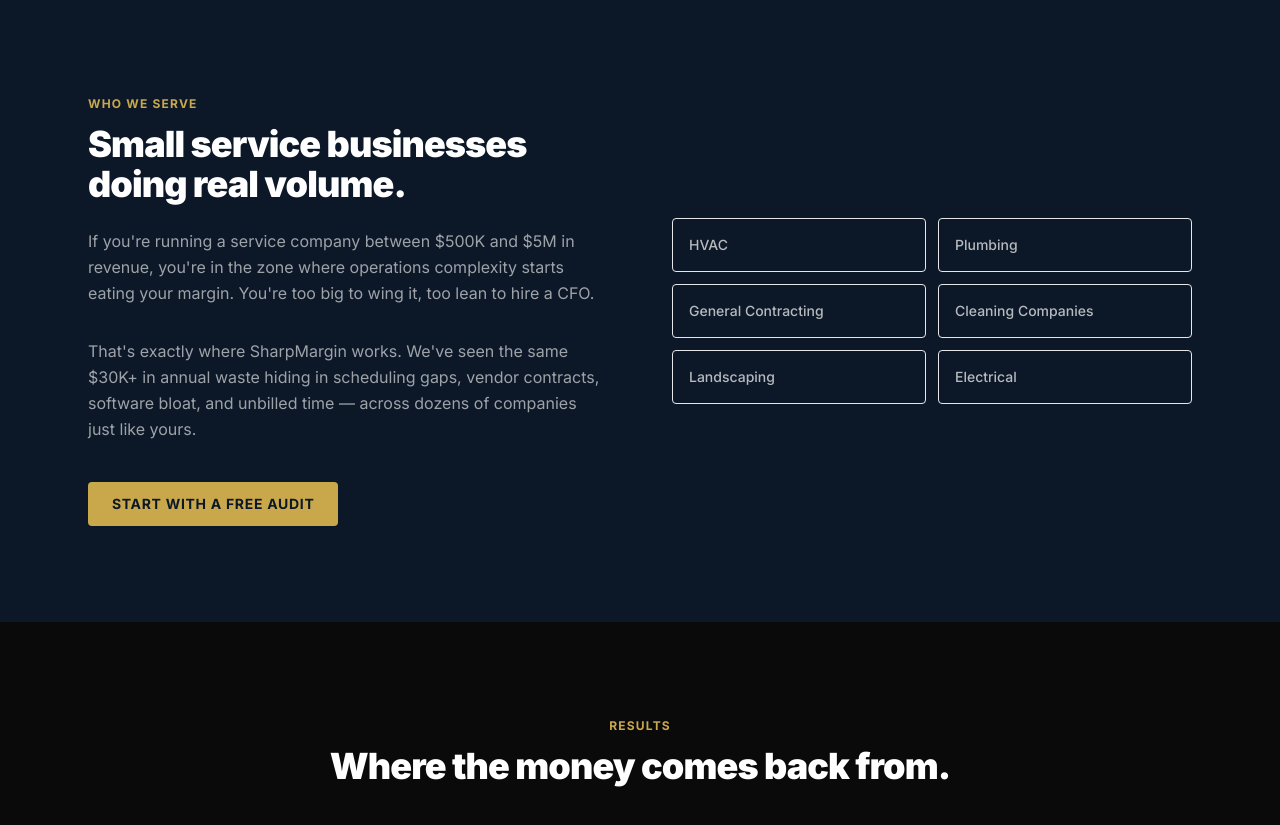
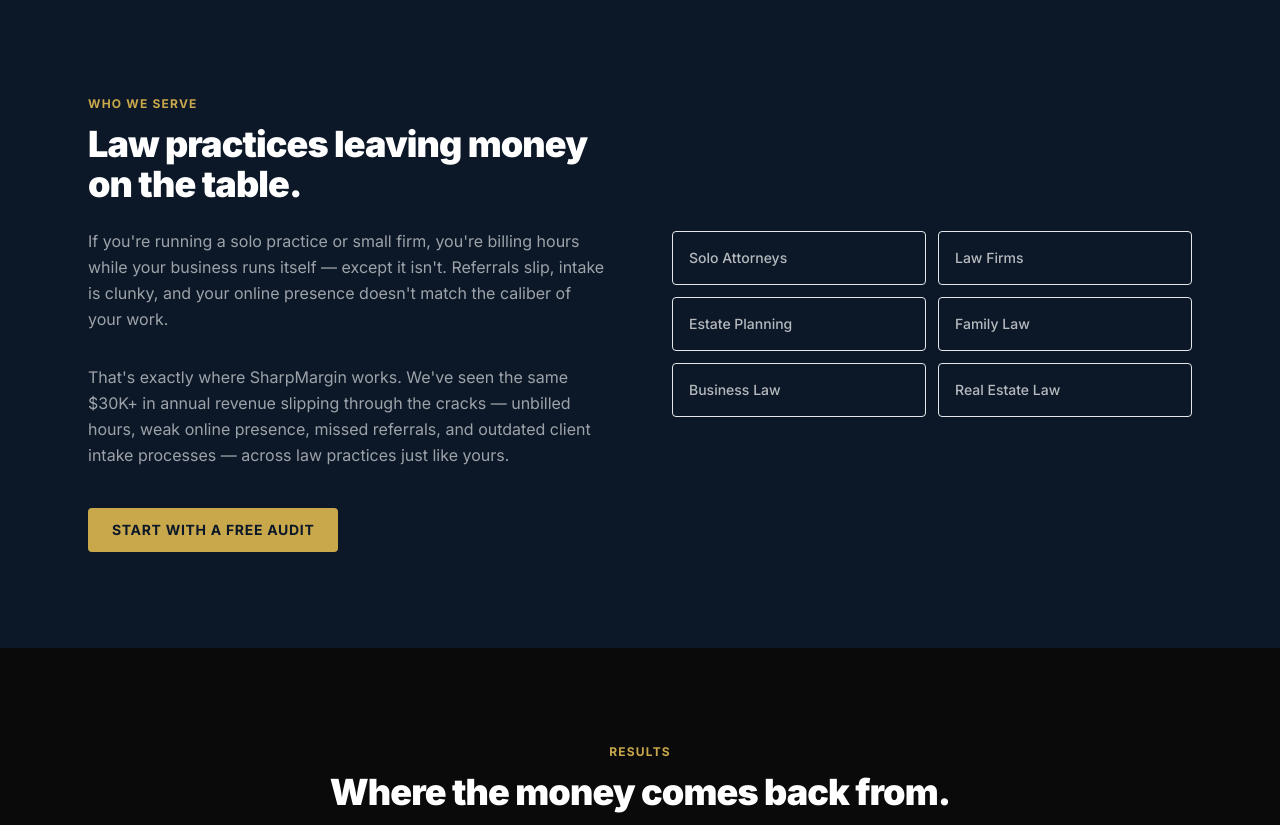
Before and after one commit to NobleLandCo/sharpmargin, a Next.js app: page / in a window 1280 px wide. Shown: the part 1540-2365 px from the top of the page. Built offline with nearby package versions, Linux system fonts and the light colour scheme.

Commit message:
Update homepage copy + industries to target law practices

```diff
--- a/src/app/page.tsx
+++ b/src/app/page.tsx
@@ -42,7 +42,7 @@ const stats = [
   { value: "48 hrs", label: "free audit turnaround" },
 ];
 
-const industries = ["HVAC", "Plumbing", "General Contracting", "Cleaning Companies", "Landscaping", "Electrical"];
+const industries = ["Solo Attorneys", "Law Firms", "Estate Planning", "Family Law", "Business Law", "Real Estate Law"];
 
 const testimonials = [
   { quote: "Recovered $1,400/month in the first 30 days. Wish we'd done this years ago.", name: "Marcus T.", city: "Phoenix, AZ" },
@@ -189,13 +189,13 @@ export default function HomePage() {
             <div>
               <p className="text-[#C9A84C] text-xs font-bold tracking-widest uppercase mb-3">Who We Serve</p>
               <h2 className="text-3xl md:text-4xl font-black text-white tracking-tight mb-6">
-                Small service businesses doing real volume.
+                Law practices leaving money on the table.
               </h2>
               <p className="text-white/60 leading-relaxed mb-8">
-                If you're running a service company between $500K and $5M in revenue, you're in the zone where operations complexity starts eating your margin. You're too big to wing it, too lean to hire a CFO.
+                If you're running a solo practice or small firm, you're billing hours while your business runs itself — except it isn't. Referrals slip, intake is clunky, and your online presence doesn't match the caliber of your work.
               </p>
               <p className="text-white/60 leading-relaxed mb-10">
-                That's exactly where SharpMargin works. We've seen the same $30K+ in annual waste hiding in scheduling gaps, vendor contracts, software bloat, and unbilled time — across dozens of companies just like yours.
+                That's exactly where SharpMargin works. We've seen the same $30K+ in annual revenue slipping through the cracks — unbilled hours, weak online presence, missed referrals, and outdated client intake processes — across law practices just like yours.
               </p>
               <Link
                 href="/contact"
```
